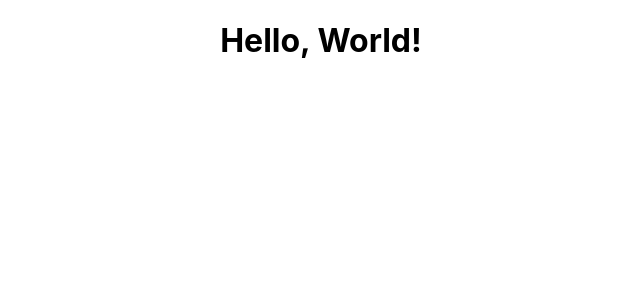
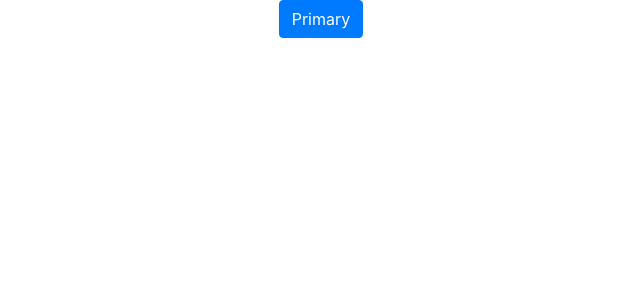
Before and after one commit to BiagiarelliAdriano/moments, a React (Create React App) app: page / in a window 1280 px wide. Shown: the top 300 px of the page, without its empty margins (319-959 px from the left). Built offline with nearby package versions, Linux system fonts and the light colour scheme.

Commit message:
Add react bootstrap setup

```diff
--- a/public/index.html
+++ b/public/index.html
@@ -1,20 +1,20 @@
 <!DOCTYPE html>
 <html lang="en">
+
 <head>
   <meta charset="utf-8" />
   <link rel="icon" href="%PUBLIC_URL%/favicon.ico" />
   <meta name="viewport" content="width=device-width, initial-scale=1" />
   <meta name="theme-color" content="#000000" />
-    <meta
-      name="description"
-      content="Web site created using create-react-app"
-    />
+  <meta name="description" content="Web site created using create-react-app" />
   <link rel="apple-touch-icon" href="%PUBLIC_URL%/logo192.png" />
   <!--
       manifest.json provides metadata used when your web app is installed on a
       user's mobile device or desktop. See https://developers.google.com/web/fundamentals/web-app-manifest/
     -->
-    <link rel="manifest" href="%PUBLIC_URL%/manifest.json" />
+  <link rel="stylesheet" href="https://cdn.jsdelivr.net/npm/bootstrap@4.6.0/dist/css/bootstrap.min.css"
+    integrity="sha384-B0vP5xmATw1+K9KRQjQERJvTumQW0nPEzvF6L/Z6nronJ3oUOFUFpCjEUQouq2+l" crossorigin="anonymous" />
+  <link rel="manifest" href="%PUBLIC_URL%/manifest.json" crossorigin="use-credentials" />
   <!--
       Notice the use of %PUBLIC_URL% in the tags above.
       It will be replaced with the URL of the `public` folder during the build.
@@ -26,6 +26,7 @@
     -->
   <title>React App</title>
 </head>
+
 <body>
   <noscript>You need to enable JavaScript to run this app.</noscript>
   <div id="root"></div>
@@ -40,4 +41,5 @@
       To create a production bundle, use `npm run build` or `yarn build`.
     -->
 </body>
+
 </html>
--- a/src/App.js
+++ b/src/App.js
@@ -1,9 +1,10 @@
+import Button from "react-bootstrap/Button";
 import './App.css';
 
 function App() {
   return (
     <div className="App">
-      <h1>Hello, World!</h1>
+      <Button variant="primary">Primary</Button>
     </div>
   );
 }
```
Also changed, not shown: package.json (+5 -5 lines), 1 other file (tests, documents, lock files or other folders). Lines whose indentation alone changed are shown as unchanged.
